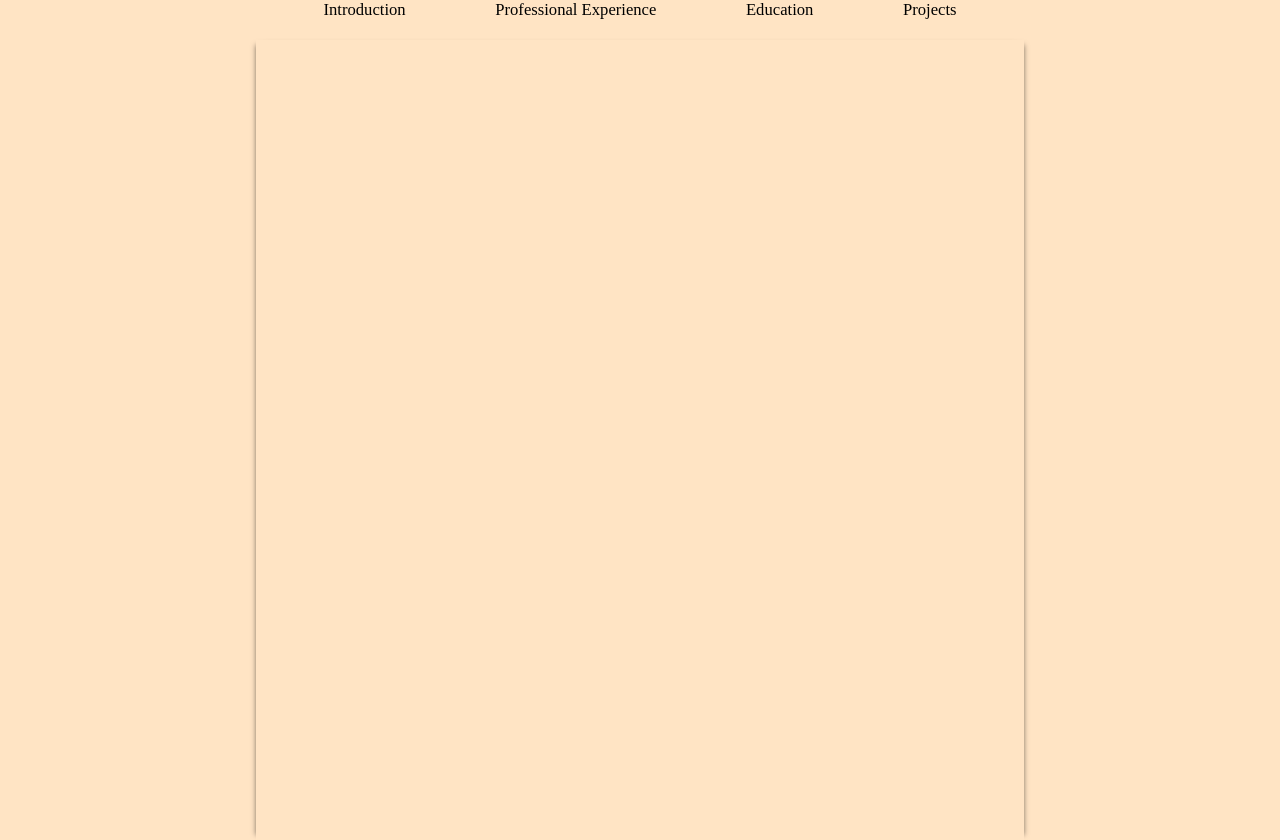
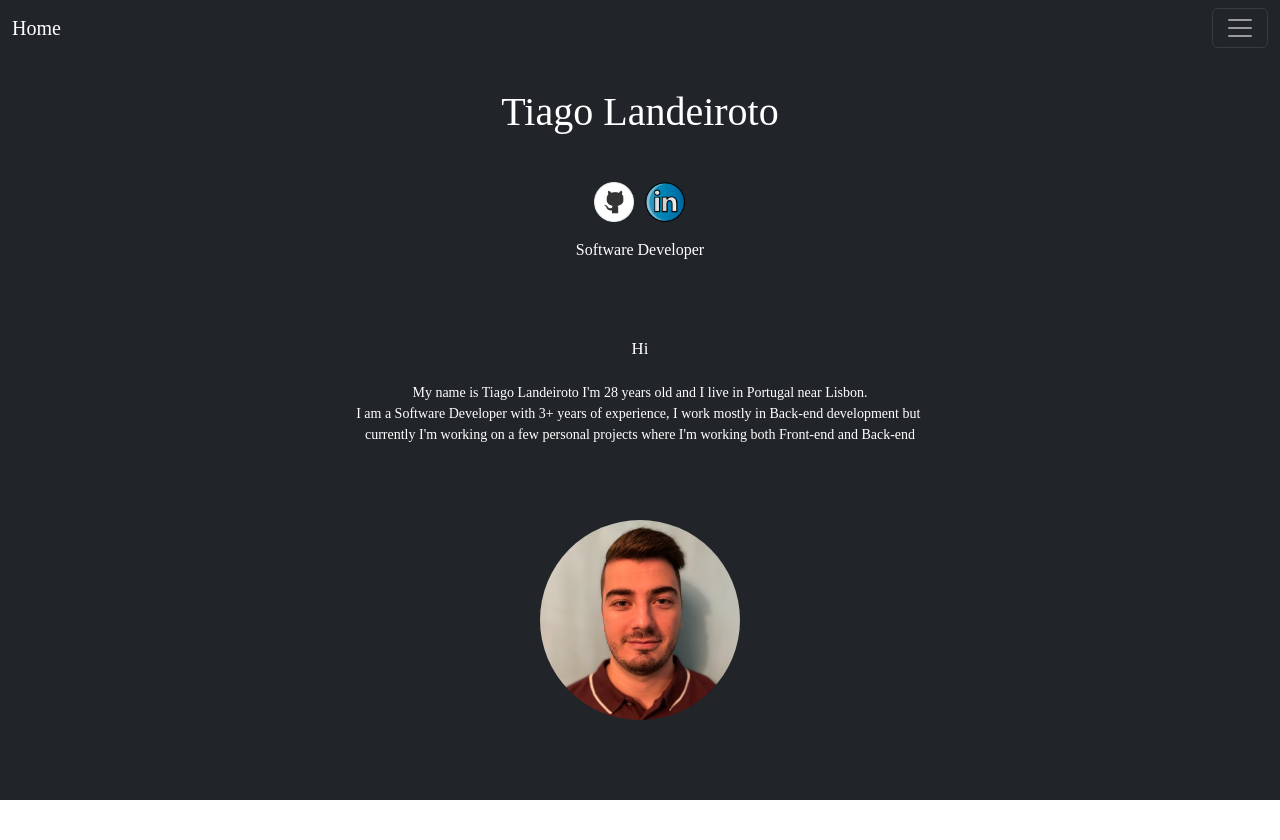
Before and after one commit to tiagolandeiroto/MyWebsite, a plain HTML site: page index.html in a window 1280 px wide. After the commit the page ends 800 px from the top, so only its background shows below. Drawn offline with nearby package versions, Linux system fonts and the light colour scheme; a web font is replaced by a local one.

Commit message:
major redesign

```diff
--- a/index.html
+++ b/index.html
@@ -4,16 +4,117 @@
     <meta charset="UTF-8" />
     <meta name="viewport" content="width=device-width, initial-scale=1.0" />
     <title>My Website</title>
+    <link
+      href="https://cdn.jsdelivr.net/npm/bootstrap@5.3.3/dist/css/bootstrap.min.css"
+      rel="stylesheet"
+      integrity="sha384-QWTKZyjpPEjISv5WaRU9OFeRpok6YctnYmDr5pNlyT2bRjXh0JMhjY6hW+ALEwIH"
+      crossorigin="anonymous"
+    />
     <link rel="stylesheet" href="styles.css" />
-    <link
-      rel="stylesheet"
-      href="https://cdnjs.cloudflare.com/ajax/libs/font-awesome/6.5.2/css/all.min.css"
-      integrity="sha512-SnH5WK+bZxgPHs44uWIX+LLJAJ9/2PkPKZ5QiAj6Ta86w+fsb2TkcmfRyVX3pBnMFcV7oQPJkl9QevSCWr3W6A=="
-      crossorigin="anonymous"
-      referrerpolicy="no-referrer"
-    />
   </head>
   <body>
-    <script src="navbar.js"></script>
+    <div class="navigation">
+      <nav class="navbar navbar-dark bg-dark fixed-top">
+        <div class="container-fluid">
+          <a class="navbar-brand" href="index.html">Home</a>
+          <button
+            class="navbar-toggler"
+            type="button"
+            data-bs-toggle="offcanvas"
+            data-bs-target="#offcanvasNavbar"
+            aria-controls="offcanvasNavbar"
+            aria-label="Toggle navigation"
+          >
+            <span class="navbar-toggler-icon"></span>
+          </button>
+          <div
+            class="offcanvas offcanvas-end text-bg-dark"
+            tabindex="-1"
+            id="offcanvasNavbar"
+            aria-labelledby="offcanvasNavbarLabel"
+          >
+            <div class="offcanvas-header">
+              <h5 class="offcanvas-title" id="offcanvasNavbarLabel">
+                Tiago Landeiroto
+              </h5>
+              <button
+                type="button"
+                class="btn-close"
+                data-bs-dismiss="offcanvas"
+                aria-label="Close"
+              ></button>
+            </div>
+            <div class="offcanvas-body">
+              <ul class="navbar-nav justify-content-end flex-grow-1 pe-3">
+                <li class="nav-item">
+                  <a class="nav-link" aria-current="page" href="#">Home</a>
+                </li>
+                <li class="nav-item">
+                  <a class="nav-link" href="index.html"
+                    >Professional Experience</a
+                  >
+                </li>
+                <li class="nav-item">
+                  <a class="nav-link" href="index.html">Education</a>
+                </li>
+                <li class="nav-item">
+                  <a class="nav-link" href="index.html">Projects</a>
+                </li>
+              </ul>
+              <!-- Search form code -->
+              <!--<form class="d-flex mt-3" role="search">
+              <input
+                class="form-control me-2"
+                type="search"
+                placeholder="Search"
+                aria-label="Search"
+              />
+              <button class="btn btn-outline-success" type="submit">
+                Search
+              </button>
+            </form> -->
+            </div>
+          </div>
+        </div>
+      </nav>
+    </div>
+    <div class="main">
+      <div class="top">
+        <div class="top-top"><h1 class="name">Tiago Landeiroto</h1></div>
+        <div class="top-middle">
+          <a href="https://github.com/tiagolandeiroto" class="github socials">
+            <img src="resources/images/github.png" class="icon-gh" />
+          </a>
+          <a
+            href="https://www.linkedin.com/in/tiagolandeiroto/"
+            class="linkedin socials"
+          >
+            <img src="resources/images/linkedin.png" class="icon-linked" />
+          </a>
+        </div>
+        <div class="top-bottom">
+          <p class="small-desc">Software Developer</p>
+        </div>
+      </div>
+      <div class="middle">
+        <article class="home-desc">
+          <pre>
+<big>Hi</big>
+
+My name is Tiago Landeiroto I'm 28 years old and I live in Portugal near Lisbon.
+I am a Software Developer with 3+ years of experience, I work mostly in Back-end development but
+currently I'm working on a few personal projects where I'm working both Front-end and Back-end
+          </pre>
+        </article>
+      </div>
+      <div class="bottom">
+        <img src="resources/images/1612912079694.jpg" class="photo" />
+      </div>
+    </div>
+    <script
+      src="https://cdn.jsdelivr.net/npm/bootstrap@5.3.3/dist/js/bootstrap.bundle.min.js"
+      integrity="sha384-YvpcrYf0tY3lHB60NNkmXc5s9fDVZLESaAA55NDzOxhy9GkcIdslK1eN7N6jIeHz"
+      crossorigin="anonymous"
+    ></script>
   </body>
 </html>
--- a/main-stage.html
+++ /dev/null
@@ -1,5 +0,0 @@
-<div class="main-stage">
-  <div class="left"></div>
-  <div class="middle"></div>
-  <div class="right"></div>
-</div>
--- a/navbar.html
+++ /dev/null
@@ -1,10 +0,0 @@
-<div class="navbar">
-  <nav>
-    <ul>
-      <li><a href="index.html">Introduction</a></li>
-      <li><a href="professional.html">Professional Experience</a></li>
-      <li><a href="education.html">Education</a></li>
-      <li><a href="projects.html">Projects</a></li>
-    </ul>
-  </nav>
-</div>
--- a/navbar.js
+++ /dev/null
@@ -1,15 +0,0 @@
-document.addEventListener("DOMContentLoaded", function () {
-  fetch("main-stage.html")
-    .then((response) => response.text())
-    .then((data) => {
-      document.querySelector("body").insertAdjacentHTML("afterbegin", data);
-    });
-});
-
-document.addEventListener("DOMContentLoaded", function () {
-  fetch("navbar.html")
-    .then((response) => response.text())
-    .then((data) => {
-      document.querySelector("body").insertAdjacentHTML("afterbegin", data);
-    });
-});
--- a/styles.css
+++ b/styles.css
@@ -7,60 +7,109 @@
   font-family: Playwrite DK Uloopet;
 }
 
+h1,
+h2,
+h3,
+h4,
+pre {
+  margin: 0;
+  padding: 0;
+  font-family: Playwrite DK Uloopet;
+}
+
 html,
 body {
-  height: 100%;
-  width: 100%;
-  background-color: bisque;
+  height: 100vh;
+  width: 100vw;
 }
 
-a {
-  text-decoration: none;
+.navigation,
+.navbar {
+  width: 100vw;
+  height: 7vh;
 }
 
-img {
-  width: 100%;
+.main {
+  display: flex;
+  flex-direction: column;
+  width: 100vw;
+  height: 93vh;
+  background-color: rgb(33, 37, 41);
 }
 
-ul {
+.top {
+  width: auto;
+  height: 28vh;
   display: flex;
-  justify-content: center;
-  list-style-type: none;
+  flex-direction: column;
 }
 
-li {
-  padding: 0 3.5vw;
+.top-top {
+  width: 100vw;
+  height: 50%;
+  display: flex;
+  align-items: center;
+  justify-content: center;
+}
+.top-middle {
+  width: 100vw;
+  height: 30%;
+  display: flex;
+  align-items: center;
+  justify-content: center;
 }
 
-a {
-  color: black;
-  font-size: 1.3vw;
+.top-bottom {
+  width: 100vw;
+  height: 20%;
+  display: flex;
+  align-items: center;
+  justify-content: center;
 }
 
-.navbar {
-  top: 0;
-  height: 5vh;
+.name,
+.small-desc,
+p,
+h2,
+h1,
+h3,
+pre {
+  color: #fff;
 }
 
-.main-stage {
-  display: flex;
-  height: auto;
-  min-height: 100%;
+.icon-gh {
+  width: 40px;
+  height: 40px;
 }
 
-.left {
-  width: 20%;
-  height: auto;
+.icon-linked {
+  width: 42px;
+  height: 42px;
+}
+
+.socials {
+  margin: 0 5px;
 }
 
 .middle {
-  width: 60%;
-  height: auto;
-  box-shadow: -5px 0 5px -5px rgba(0, 0, 0, 0.5),
-    5px 0 5px -5px rgba(0, 0, 0, 0.5);
+  width: auto;
+  height: 30vh;
+  display: flex;
+  flex-direction: column;
+  text-align: center;
 }
 
-.right {
-  width: 20%;
-  height: auto;
+.home-desc {
+  margin-top: 7vh;
 }
+
+.bottom {
+  width: auto;
+  height: 35vh;
+  text-align: center;
+}
+
+.photo {
+  height: 25vh;
+  border-radius: 50%;
+}
```
Also changed, not shown: education.html (deleted, +0 -12 lines), professional.html (deleted, +0 -12 lines), projects.html (deleted, +0 -12 lines), resources/images/1612912079694.jpg (added), resources/images/github.png (added), resources/images/linkedin.png (added), resources/images/pokeball.png (added).
